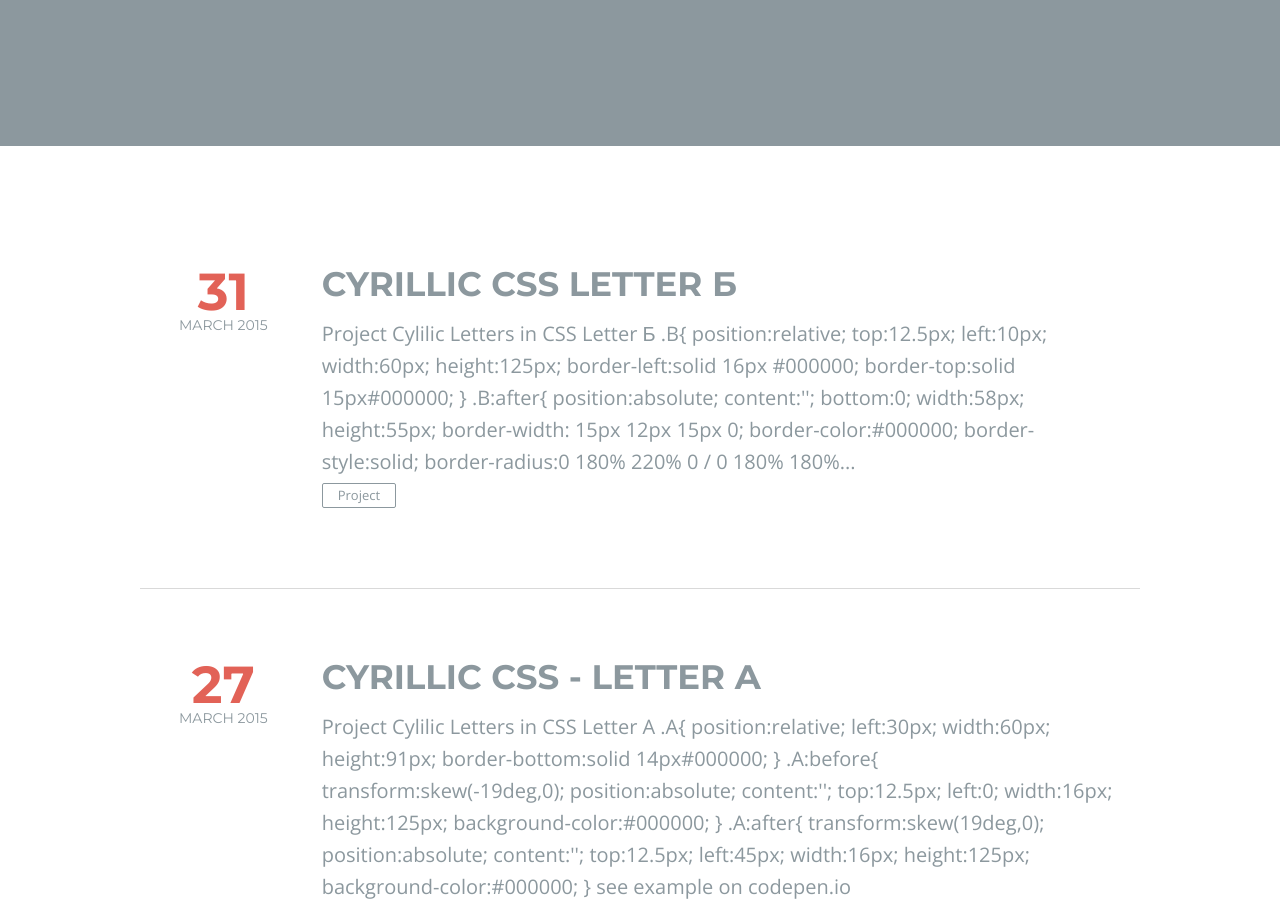
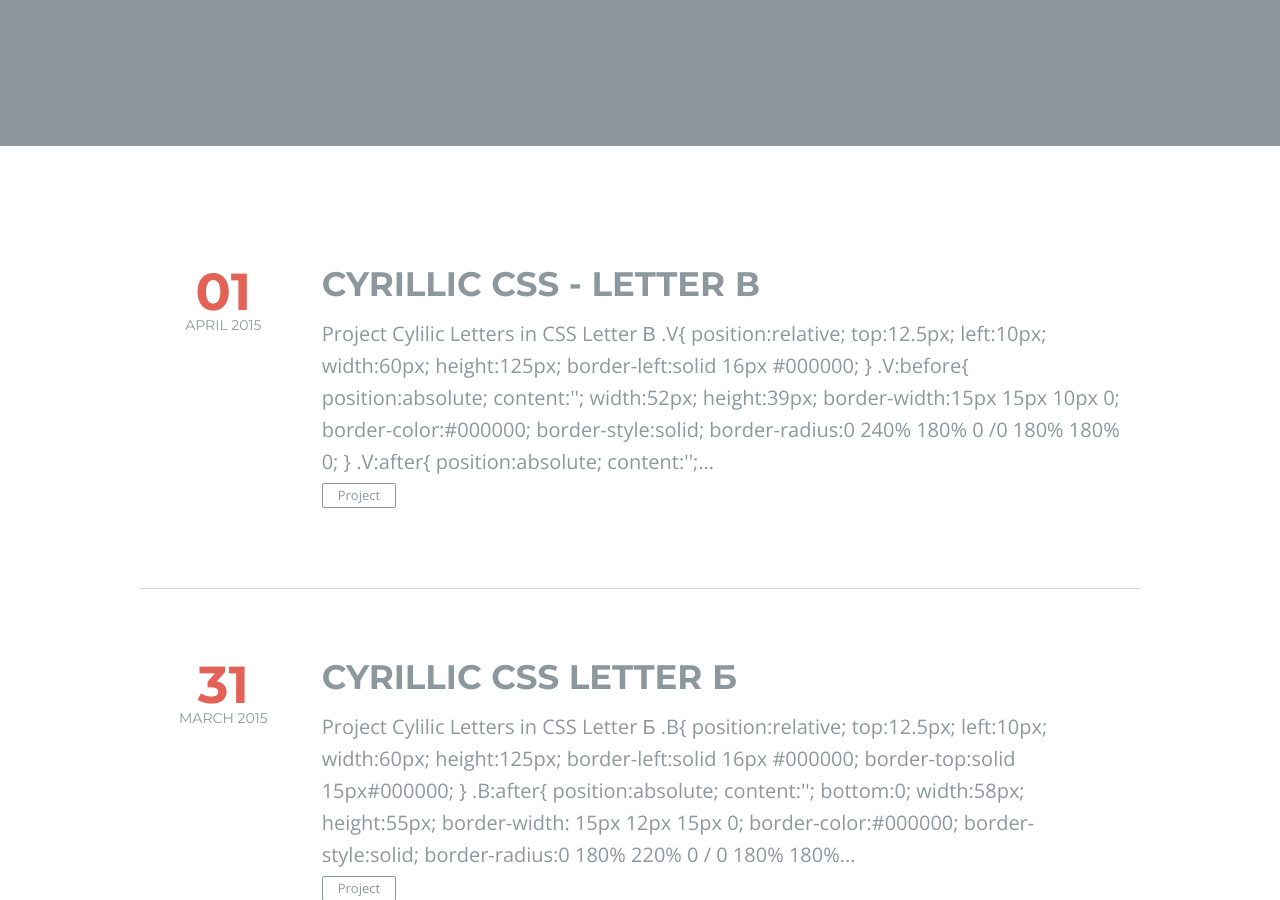
Before and after one commit to itmilos/itmilos-ex-blog, a Jekyll site: the page built from index.html, in a window 1280 px wide and 900 px high, scrolled down 469 px. Built offline with Jekyll 4.4.1, drawn with Linux system fonts in a browser that asks for light colours; nearby versions of some CDN libraries; the list of posts is cut into pages by our own code.

Commit message:
New blog post

```diff
--- a/_posts/2015-03-27-cyrillic-css.md
+++ b/_posts/2015-03-27-cyrillic-css-a.md
@@ -1,7 +1,7 @@
 ---
 layout: post
 title: "Cyrillic CSS - Letter A"
-description: "I will try to make every cyrillic word in CSS... Stay tuned..."
+description: "I will try to make every cyrillic letter in CSS... Stay tuned..."
 category: project
 tags: [css]
 imagefeature: css-cyrillic.jpg
@@ -32,7 +32,7 @@ featured: true
         height:125px;
         background-color:#000000;
     }
-        .A:after{
+    .A:after{
         transform:skew(19deg,0);
         position:absolute;
         content:'';
@@ -43,4 +43,4 @@ featured: true
         background-color:#000000;
     }
 
-### [see example on codepen.io](http://codepen.io/MilosRujevic/pen/MYxRWe){:target="_blank"}
+### [see example on codepen.io](http://codepen.io/MilosRujevic/pen/xbeRzv){:target="_blank"}
--- a/_posts/2015-03-31-cyrillic-css.md
+++ b/_posts/2015-03-31-cyrillic-css-b.md
@@ -1,7 +1,7 @@
 ---
 layout: post
 title: "Cyrillic CSS Letter Б"
-description: "I will try to make every cyrillic word in CSS... Stay tuned..."
+description: "I will try to make every cyrillic letter in CSS... Stay tuned..."
 category: project
 tags: [css]
 imagefeature: css-cyrillic.jpg
--- /dev/null
+++ b/_posts/2015-04-01-cyrillic-css-v.md
@@ -0,0 +1,48 @@
+---
+layout: post
+title: "Cyrillic CSS - Letter В"
+description: "I will try to make every cyrillic letter in CSS... Stay tuned..."
+category: project
+tags: [css]
+imagefeature: css-cyrillic.jpg
+modified: 2015-03-27
+comments: true
+share: true
+featured: true
+---
+
+# Project Cylilic Letters in CSS
+
+### Letter В
+
+    .V{
+        position:relative;
+        top:12.5px;
+        left:10px;
+        width:60px;
+        height:125px;
+        border-left:solid 16px #000000;
+    }
+    .V:before{
+        position:absolute;
+        content:'';
+        width:52px;
+        height:39px;
+        border-width:15px 15px 10px 0;
+        border-color:#000000;
+        border-style:solid;
+        border-radius:0 240% 180% 0 /0 180% 180% 0;
+    }
+    .V:after{
+        position:absolute;
+        content:'';
+        bottom:0;
+        width:58px;
+        height:43px;
+        border-width:10px 15px 15px 0;
+        border-color:#000000;
+        border-style:solid;
+        border-radius:0 180% 220% 0 /0 180% 180% 0;
+    }
+
+### [see example on codepen.io](http://codepen.io/MilosRujevic/pen/WbWoXX){:target="_blank"}
```
